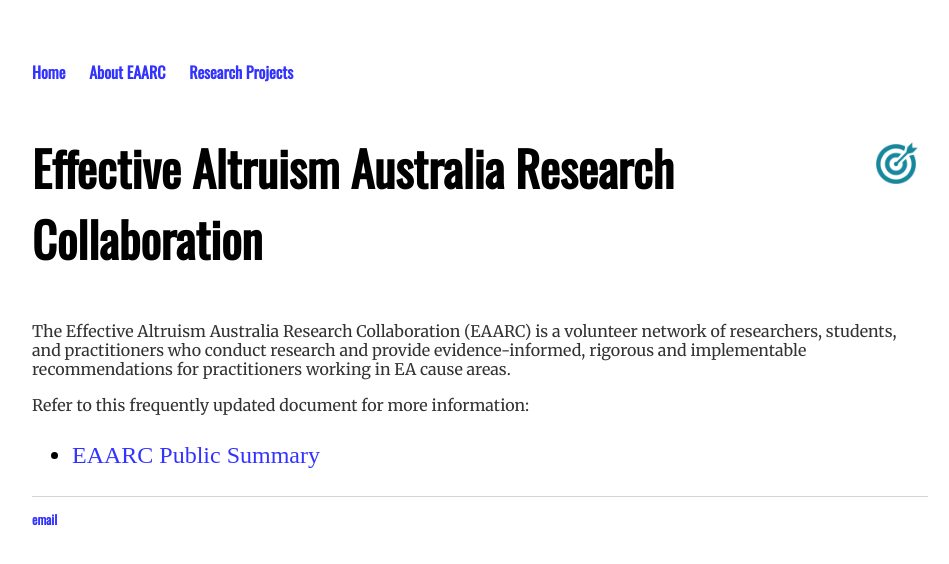
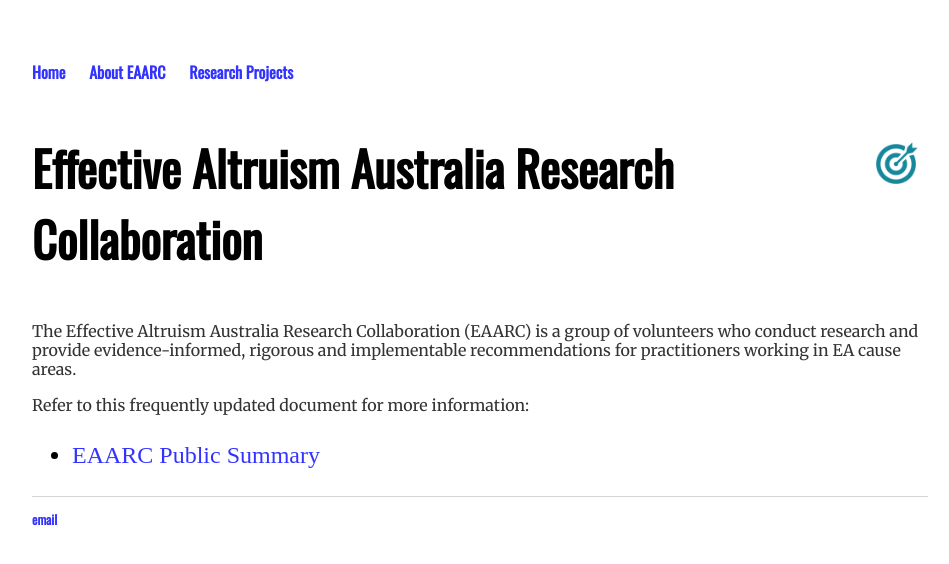
Before and after one commit to aksaeri/scrub, a Jekyll site: the page built from index.md, in a window 1280 px wide. Shown: the top 564 px of the page, without its empty margins (160-1109 px from the left). Built offline with Jekyll 4.4.1, drawn with Linux system fonts in a browser that asks for light colours.

Commit message:
Update index.md

```diff
--- a/index.md
+++ b/index.md
@@ -7,7 +7,7 @@
 
 # Effective Altruism Australia Research Collaboration
 
-The Effective Altruism Australia Research Collaboration (EAARC) is a volunteer network of researchers, students, and practitioners who conduct research and provide evidence-informed, rigorous and implementable recommendations for practitioners working in EA cause areas.
+The Effective Altruism Australia Research Collaboration (EAARC) is a group of volunteers who conduct research and provide evidence-informed, rigorous and implementable recommendations for practitioners working in EA cause areas.
 
 Refer to this frequently updated document for more information:
 
```
